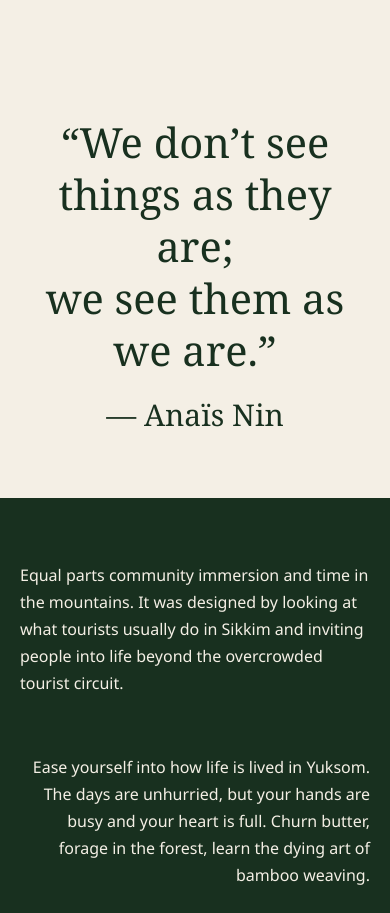
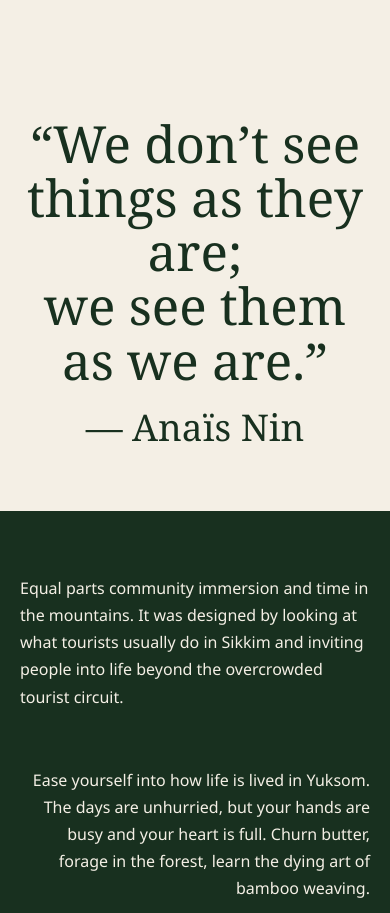
Before and after one commit to feelslikeom/feelslikeom-website, an Astro site in the folder website/: page /journeys/the-flagship in a window 390 px wide. Shown: the part 996-1909 px from the top of the page. Built offline with nearby package versions, Linux system fonts and the light colour scheme; Astro itself is replaced by a stand-in of ours.

Commit message:
Enlarge Flagship opening quote

```diff
--- a/website/public/type-system.css
+++ b/website/public/type-system.css
@@ -93,6 +93,13 @@ li,
   font-size: var(--type-brand) !important;
 }
 
+/* Flagship opening quote: intentionally oversized editorial treatment. */
+.opening-quote blockquote {
+  width: min(1200px, 94%) !important;
+  font-size: clamp(5.4rem, 8.4vw, 8rem) !important;
+  line-height: 1.06 !important;
+}
+
 /* Flagship program intro: keep the left/right statements deliberately narrow. */
 .program-row-left,
 .program-row-right {
@@ -110,6 +117,11 @@ li,
     --type-small: 0.7rem;
   }
 
+  .opening-quote blockquote {
+    width: 100% !important;
+    font-size: clamp(3.2rem, 13vw, 4.8rem) !important;
+  }
+
   .program-row-left,
   .program-row-right {
     max-width: 100% !important;
```
